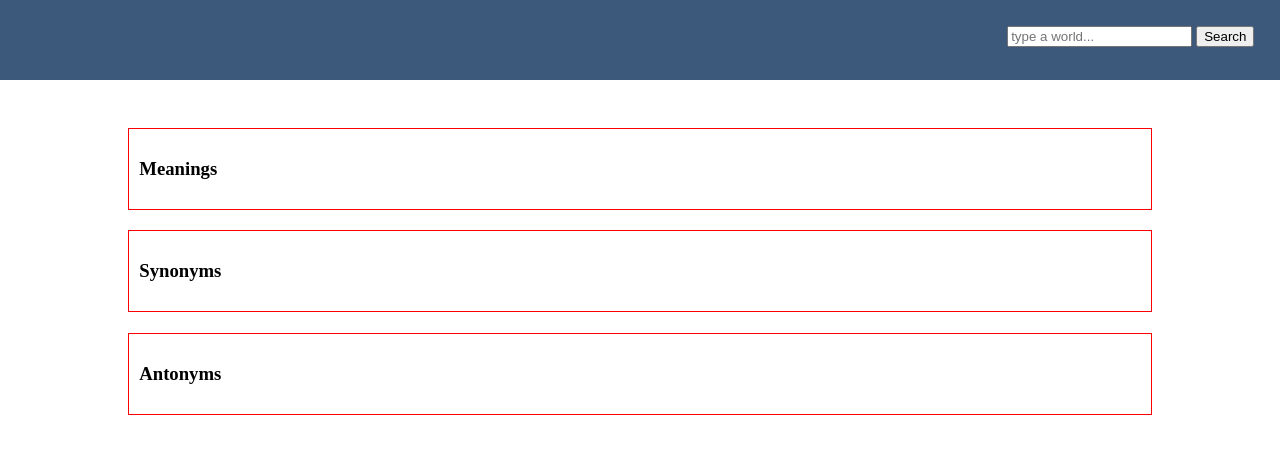
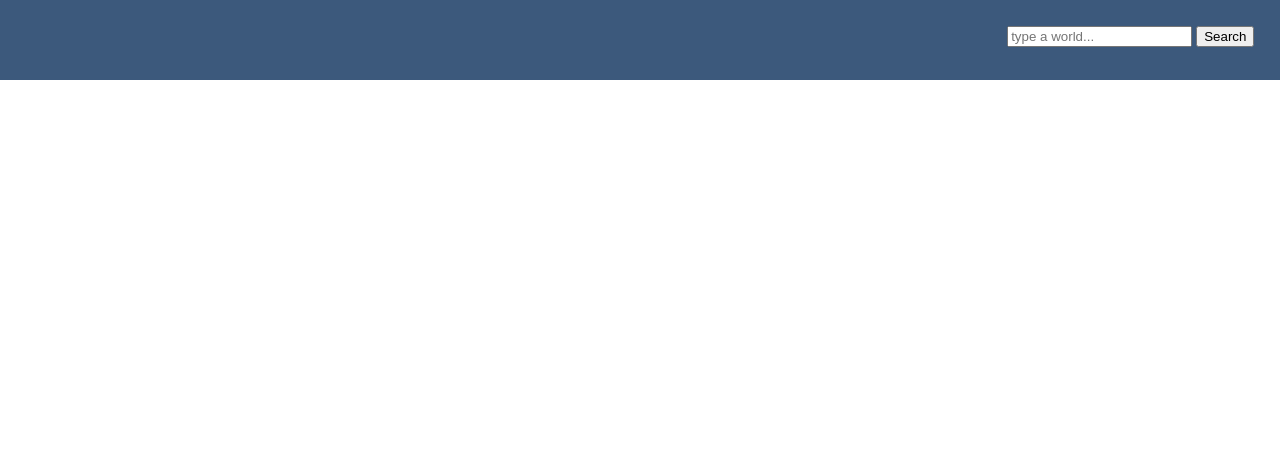
Before and after one commit to mudjaycker/EnDico, a Svelte app in the folder svelte_ui/: page / in a window 1280 px wide. Shown: the top 454 px of the page. Built offline with nearby package versions, Linux system fonts and the light colour scheme.

Commit message:
dynamic margin  and show result only if the searched world is found

```diff
--- a/svelte_ui/src/App.svelte
+++ b/svelte_ui/src/App.svelte
@@ -1,11 +1,25 @@
 <script>
+  import { is_word_found, meanings, synonyms, antonyms } from "./store";
   import Nav from "./components/Nav.svelte";
-  import { meanings, synonyms, antonyms } from "./store";
+
+  let section;
+
+  $: if (!!section) {
+    let height = section.offsetHeight;
+    let marginBottom = (15 * height) / 100;
+    let marginTop = (15 * height) / 100;
+    section.setAttribute(
+      "style",
+      `margin-top: ${marginTop}px;
+      margin-bottom: ${marginBottom}px;`
+    );
+  }
 </script>
 
 <main>
   <Nav />
-  <section>
+  {#if $is_word_found}
+    <section bind:this={section}>
       <aside class="meaning">
         <h1>Meanings</h1>
         {#each $meanings as meaning}
@@ -33,7 +47,6 @@
                 {/each}
               </ul>
             </span>
-
           </div>
         {/each}
       </aside>
@@ -56,6 +69,7 @@
         {/each}
       </aside>
     </section>
+  {/if}
 </main>
 
 <style lang="scss">
@@ -65,10 +79,10 @@
     padding: 1%;
   }
   section {
-    margin-top: 10%;
+    // margin-top: 10%;
     width: 80%;
-    height: 100vh;
-    margin-bottom: 60%;
+    // height: 100vh;
+    // margin-bottom: 60%;
     margin-left: 10%;
     .meaning {
       @include block;
```
Lines whose indentation alone changed are shown as unchanged.
